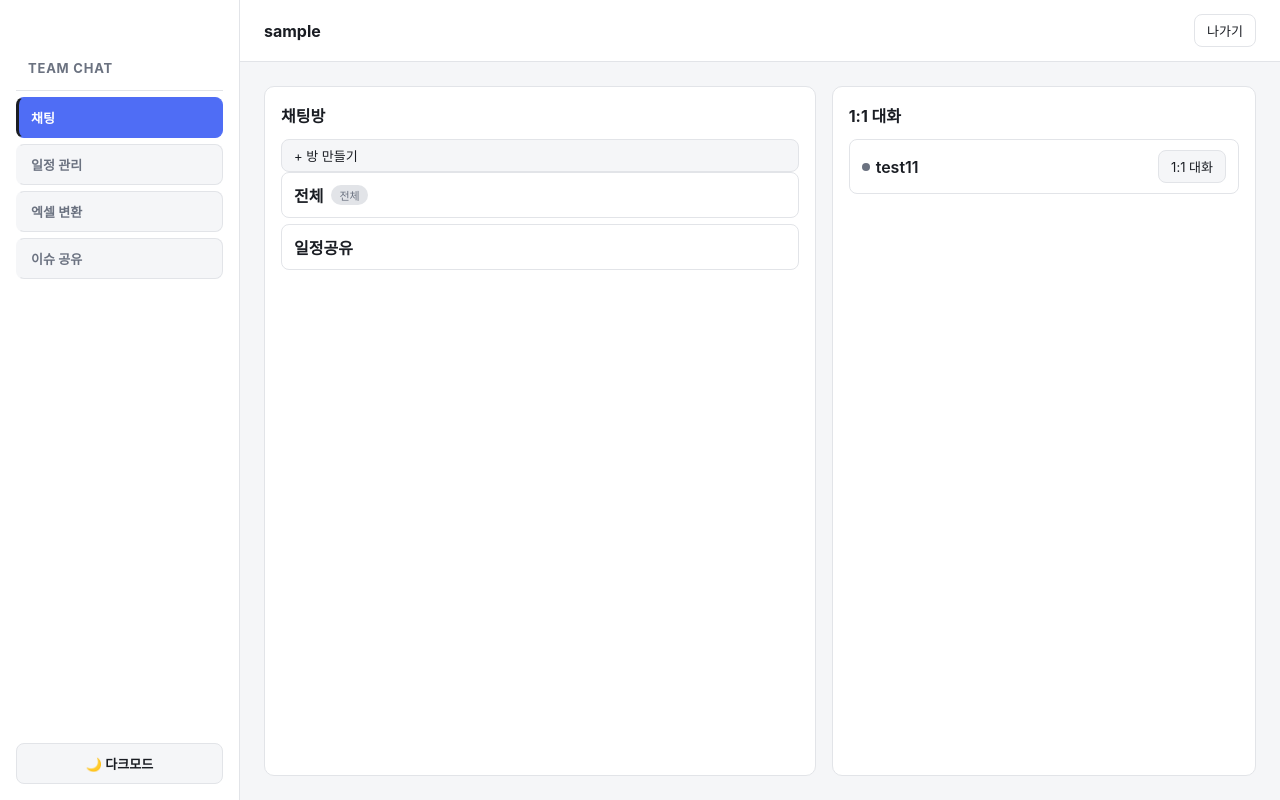
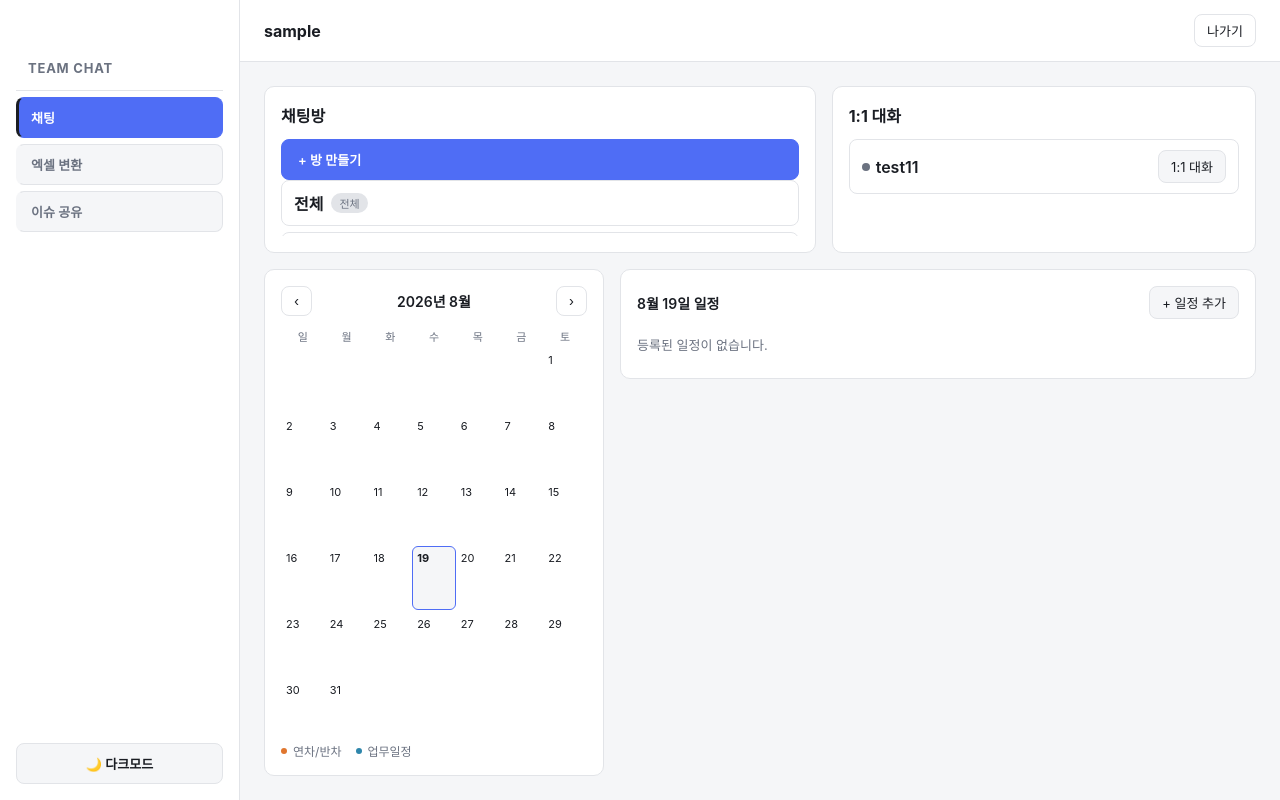
Before and after one commit to doun-min/AA, a Flask app: page /rooms in a window 1280 px wide. Run offline with Flask 3, Linux system fonts and the light colour scheme; the visitor is signed in with stand-in values (Sample User, id 1); data comes from the database, SQL or seed files in the repository; data that the repository does not hold is empty.

Commit message:
feat: 일정을 첫 화면에 통합하고 관리자 패널을 별도 라우팅으로 분리
- 일정(캘린더+목록)을 rooms.html 대시보드 하단에 그대로 얹고, 별도
  페이지였던 /schedule 라우트와 schedule.html, 사이드바 링크를 제거
- 관리자 관리/사용자 관리 패널을 /admin 전용 라우트+페이지로 분리하고
  auth.admin_required로 관리자만 접근 가능하게 함(비관리자는 403).
  사이드바 "관리자" 링크도 관리자에게만 노출
- 관련 JS(계정 삭제/관리자 지정·해제)를 admin.js로 분리
- app.py 컨텍스트 프로세서에서 is_admin을 전역 주입해 각 라우트가
  매번 넘기지 않아도 되게 정리
- "+ 방 만들기" 버튼을 .btn-primary(시그널 블루 채움)로 스타일링 —
  이 시스템에서 유일하게 hover가 있는 버튼(색상 전환만, One Accent
  Rule 유지)
- 위 변경에 맞춰 DESIGN.md/디자인 사이드카 갱신

```diff
--- a/team-chat/app.py
+++ b/team-chat/app.py
@@ -2,6 +2,7 @@ import os
 
 from flask import Flask, session
 
+import auth
 import config
 import db
 from extensions import socketio
@@ -33,12 +34,14 @@ def create_app():
     app.register_blueprint(issues_bp)
 
     @app.context_processor
-    def inject_sidebar_counts():
+    def inject_sidebar_context():
+        # 사이드바(관리자 메뉴 노출 여부 포함)는 모든 페이지에서 공통으로 쓰이므로,
+        # 각 라우트가 매번 is_admin을 넘기지 않아도 되도록 여기서 한 번에 주입한다.
         nickname = session.get("nickname")
         if not nickname:
             return {}
         total = sum(db.get_unread_message_counts(nickname).values())
-        return {"sidebar_unread_total": total}
+        return {"sidebar_unread_total": total, "is_admin": auth.is_admin(nickname)}
 
     socketio.init_app(app, async_mode="threading")
 
--- a/team-chat/routes/pages.py
+++ b/team-chat/routes/pages.py
@@ -66,7 +66,6 @@ def logout():
 @auth.login_required
 def rooms_page():
     nickname = session["nickname"]
-    is_admin = auth.is_admin(nickname)
     group_rooms = db.list_group_rooms_for(nickname)
 
     other_nicknames = [u for u in db.list_all_users() if u != nickname]
@@ -104,48 +103,50 @@ def rooms_page():
 
     # 방 종류와 무관하게 안 읽은 메시지 수 전체를 배지로 표시한다(멘션 여부 무관).
     unread_counts = db.get_unread_message_counts(nickname)
-    # 계정 삭제/관리자 지정 대상 목록(관리자 전용 패널): 관리자 계정과 본인은 애초에 제외해서 넘긴다.
-    manageable_users = []
-    admin_list = []
-    if is_admin:
-        all_detailed = db.list_all_users_detailed()
-        manageable_users = sorted(
-            (
-                {"nickname": u["nickname"], "online": u["nickname"] in online_set}
-                for u in all_detailed
-                if u["nickname"] != nickname and u["role"] != "admin"
-            ),
-            key=lambda u: (not u["online"], u["nickname"]),
-        )
-        admin_list = sorted(
-            (
-                {
-                    "nickname": u["nickname"],
-                    "online": u["nickname"] in online_set,
-                    "is_self": u["nickname"] == nickname,
-                }
-                for u in all_detailed
-                if u["role"] == "admin"
-            ),
-            key=lambda u: (not u["is_self"], not u["online"], u["nickname"]),
-        )
     return render_template(
         "rooms.html",
         nickname=nickname,
-        is_admin=is_admin,
         group_rooms=group_rooms,
         direct_people=direct_people,
         all_users=all_users,
         unread_counts=unread_counts,
+    )
+
+
+@pages_bp.route("/admin")
+@auth.admin_required
+def admin_page():
+    nickname = session["nickname"]
+    online_set = set(auth.list_active())
+    all_detailed = db.list_all_users_detailed()
+
+    # 계정 삭제/관리자 지정 대상 목록: 관리자 계정과 본인은 애초에 제외해서 넘긴다.
+    manageable_users = sorted(
+        (
+            {"nickname": u["nickname"], "online": u["nickname"] in online_set}
+            for u in all_detailed
+            if u["nickname"] != nickname and u["role"] != "admin"
+        ),
+        key=lambda u: (not u["online"], u["nickname"]),
+    )
+    admin_list = sorted(
+        (
+            {
+                "nickname": u["nickname"],
+                "online": u["nickname"] in online_set,
+                "is_self": u["nickname"] == nickname,
+            }
+            for u in all_detailed
+            if u["role"] == "admin"
+        ),
+        key=lambda u: (not u["is_self"], not u["online"], u["nickname"]),
+    )
+    return render_template(
+        "admin.html",
+        nickname=nickname,
         manageable_users=manageable_users,
         admin_list=admin_list,
     )
-
-
-@pages_bp.route("/schedule")
-@auth.login_required
-def schedule_page():
-    return render_template("schedule.html", nickname=session["nickname"])
 
 
 @pages_bp.route("/excel")
--- a/team-chat/static/css/style.css
+++ b/team-chat/static/css/style.css
@@ -5,6 +5,7 @@
   --text: #1a1d23;
   --text-muted: #6b7280;
   --primary: #4f6df5;
+  --primary-hover: #3b53d9;
   --primary-text: #ffffff;
   --danger: #e05252;
   --mention-bg: #fff3cd;
@@ -26,6 +27,7 @@
     --text: #eef0f3;
     --text-muted: #9aa0aa;
     --primary: #6b85ff;
+    --primary-hover: #829fff;
     --primary-text: #0d0f12;
     --danger: #ff6b6b;
     --mention-bg: #4a3c00;
@@ -46,6 +48,7 @@
   --text: #1a1d23;
   --text-muted: #6b7280;
   --primary: #4f6df5;
+  --primary-hover: #3b53d9;
   --primary-text: #ffffff;
   --danger: #e05252;
   --mention-bg: #fff3cd;
@@ -64,6 +67,7 @@
   --text: #eef0f3;
   --text-muted: #9aa0aa;
   --primary: #6b85ff;
+  --primary-hover: #829fff;
   --primary-text: #0d0f12;
   --danger: #ff6b6b;
   --mention-bg: #4a3c00;
@@ -140,24 +144,24 @@ body {
 
 /* layout / panels */
 /* 로그인 후 첫 화면(rooms.html)의 대시보드 그리드: 채팅방(주 업무 목록)과 1:1 대화가
-   나란히 한 행을 차지한다("1:1 대화"는 대화 상대+접속자를 합친 사람 목록이라 더 이상
-   별도 "접속 중인 사용자" 칸이 필요 없다). 관리자일 때만 하단에 관리 영역이 한 행 추가된다.
-   각 목록은 패널 안에서만 스크롤되므로(.room-list flex:1) 목록이 아무리 길어도 페이지 전체가
-   늘어나지 않는다 — chat.html의 .messages 스크롤 영역과 같은 패턴이다. */
+   나란히 한 행을 차지하고, 그 아래 한 행 전체를 일정(캘린더+목록)이 차지한다.
+   채팅방/1:1대화 목록은 패널 안에서만 스크롤되므로(.room-list flex:1) 아무리 길어도
+   페이지 전체가 늘어나지 않는다 — chat.html의 .messages 스크롤 영역과 같은 패턴이다.
+   일정 영역은 자체적으로 높이가 정해져 있고 목록도 자체 스크롤(.sched-list)이라
+   따로 flex:1을 줄 필요가 없다. */
 .layout {
   display: grid; grid-template-columns: minmax(280px, 1.3fr) minmax(240px, 1fr);
-  grid-template-rows: 1fr; grid-template-areas: "rooms direct";
+  grid-template-rows: 1fr auto; grid-template-areas: "rooms direct" "schedule schedule";
   gap: 16px; padding: 24px; max-width: 1100px; margin: 0 auto; width: 100%; box-sizing: border-box;
 }
-.layout.has-admin { grid-template-rows: 1fr auto; grid-template-areas: "rooms direct" "admin admin"; }
 .layout-rooms { grid-area: rooms; }
 .layout-direct { grid-area: direct; }
-.layout-admin { grid-area: admin; }
+.layout-schedule { grid-area: schedule; }
 
 @media (max-width: 1023px) {
-  .layout, .layout.has-admin {
+  .layout {
     grid-template-columns: 1fr; grid-template-rows: none;
-    grid-template-areas: "rooms" "direct" "admin";
+    grid-template-areas: "rooms" "direct" "schedule";
   }
 }
 
@@ -190,14 +194,21 @@ body {
 .status-dot.online { background: #2ecc71; }
 
 button { font-family: inherit; }
-.btn-secondary, .btn-danger, .btn-ghost {
+.btn-secondary, .btn-danger, .btn-ghost, .btn-primary {
   padding: 6px 12px; border-radius: 8px; border: 1px solid var(--border);
   background: var(--bg); color: var(--text); cursor: pointer; font-size: 13px;
-  text-decoration: none; display: inline-flex; align-items: center;
+  text-decoration: none; display: inline-flex; align-items: center; gap: 6px;
 }
 .btn-danger { color: #fff; background: var(--danger); border-color: var(--danger); }
 .btn-ghost { background: transparent; }
-.btn-secondary[hidden], .btn-danger[hidden], .btn-ghost[hidden] { display: none; }
+/* 화면당 하나뿐인 핵심 동작에만 쓰는 채워진 primary 버튼(One Accent Rule).
+   유일하게 hover가 있는 버튼이라, 짙어지는 색만으로(그림자/이동 없이) 상태를 알려준다. */
+.btn-primary {
+  background: var(--primary); border-color: var(--primary); color: var(--primary-text);
+  font-weight: 600; padding: 10px 16px; transition: background-color 0.2s ease, border-color 0.2s ease;
+}
+.btn-primary:hover { background: var(--primary-hover); border-color: var(--primary-hover); }
+.btn-secondary[hidden], .btn-danger[hidden], .btn-ghost[hidden], .btn-primary[hidden] { display: none; }
 
 /* chat page */
 .chat-page { position: relative; display: flex; flex-direction: column; height: 100vh; max-width: 900px; margin: 0 auto; background: var(--surface); }
@@ -415,17 +426,24 @@ button { font-family: inherit; }
 .sched-time-selects { display: flex; align-items: center; gap: 6px; }
 .sched-time-selects select { flex: 1; }
 
-/* full-page layout (schedule / excel) */
+/* full-page layout (excel) */
 .page-wrap {
   display: grid; grid-template-columns: minmax(280px, 380px) 1fr;
   gap: 20px; padding: 24px; max-width: 1100px; margin: 0 auto; align-items: start;
 }
 .page-wrap-narrow { display: flex; flex-direction: column; gap: 16px; max-width: 560px; }
+@media (max-width: 720px) {
+  .page-wrap { grid-template-columns: 1fr; }
+}
+
 .sched-calendar, .sched-list-panel {
   background: var(--surface); border: 1px solid var(--border); border-radius: var(--radius); padding: 16px;
 }
-@media (max-width: 720px) {
-  .page-wrap { grid-template-columns: 1fr; }
+/* 첫 화면(rooms.html) 대시보드에 얹히는 일정 위젯: .page-wrap과 같은 좌우 2열 구성이지만,
+   페이지 전체 패딩/최대너비는 이미 바깥 .layout이 갖고 있으므로 여긴 순수 2열 배치만 담당한다. */
+.sched-embed { display: grid; grid-template-columns: minmax(260px, 340px) 1fr; gap: 16px; align-items: start; }
+@media (max-width: 640px) {
+  .sched-embed { grid-template-columns: 1fr; }
 }
 
 /* excel page */
@@ -446,18 +464,15 @@ button { font-family: inherit; }
 }
 .defect-toolbar .spacer { flex: 1; }
 
+/* 관리자 전용 페이지 (/admin) */
+.admin-page { max-width: 900px; margin: 0 auto; padding: 24px; }
 .admin-panel {
   background: var(--surface); border: 1px solid var(--border); border-radius: var(--radius);
   padding: 14px 16px; display: flex; flex-wrap: wrap; gap: 20px;
 }
 .admin-panel-group { display: flex; flex-direction: column; gap: 8px; min-width: 220px; }
-
-/* 첫 화면(rooms.html)에서는 관리자 관리/사용자 관리 두 그룹을 이미 .panel 카드 안에
-   합쳐 넣으므로, 카드 안에 또 카드가 겹쳐 보이지 않도록 .admin-panel 자체의 배경/테두리를
-   지운다. 각 그룹의 목록은 사용자가 아무리 많아도 페이지가 늘어나지 않도록 자체 스크롤한다. */
-.layout-admin .admin-panel { background: none; border: none; padding: 0; }
-.layout-admin .admin-panel-group { flex: 1; min-width: 240px; }
-.layout-admin .room-list { max-height: 220px; overflow-y: auto; }
+/* 관리자/사용자 목록은 등록 사용자가 아무리 많아도 페이지가 한없이 늘어나지 않도록 자체 스크롤한다. */
+.admin-page .room-list { max-height: 320px; overflow-y: auto; }
 .admin-panel-group h3 { margin: 0; font-size: 13px; color: var(--text-muted); }
 .admin-panel-row { display: flex; gap: 6px; }
 .admin-panel-row input { flex: 1; padding: 7px 10px; border: 1px solid var(--border); border-radius: 8px; background: var(--bg); color: var(--text); font-size: 13px; }
--- a/team-chat/static/js/rooms.js
+++ b/team-chat/static/js/rooms.js
@@ -245,63 +245,8 @@
     });
   }
 
-  function bindDeleteUserButton(btn) {
-    btn.addEventListener("click", async () => {
-      const target = btn.dataset.nickname;
-      if (!confirm(`${target}님의 계정을 완전히 삭제할까요? 되돌릴 수 없습니다.`)) return;
-      const res = await fetch(`/api/users/${encodeURIComponent(target)}`, { method: "DELETE" });
-      const data = await res.json().catch(() => ({}));
-      if (res.ok) {
-        btn.closest("li")?.remove();
-      } else {
-        alert(data.error || "계정을 삭제하지 못했습니다.");
-      }
-    });
-  }
-
-  function bindDemoteAdminButton(btn) {
-    btn.addEventListener("click", async () => {
-      const target = btn.dataset.nickname;
-      if (!confirm(`${target}님의 관리자 권한을 해제할까요?`)) return;
-      const res = await fetch(`/api/admins/${encodeURIComponent(target)}`, { method: "DELETE" });
-      const data = await res.json().catch(() => ({}));
-      if (res.ok) {
-        window.location.reload();
-      } else {
-        alert(data.error || "관리자 해제에 실패했습니다.");
-      }
-    });
-  }
-
-  const promoteAdminBtn = document.getElementById("btn-promote-admin");
-  const promoteAdminSelect = document.getElementById("promote-admin-select");
-  const adminManageError = document.getElementById("admin-manage-error");
-  if (promoteAdminBtn && promoteAdminSelect) {
-    promoteAdminBtn.addEventListener("click", async () => {
-      if (adminManageError) adminManageError.textContent = "";
-      const target = promoteAdminSelect.value;
-      if (!target) return;
-      if (!confirm(`${target}님을 관리자로 지정할까요?`)) return;
-      const res = await fetch("/api/admins", {
-        method: "POST",
-        headers: { "Content-Type": "application/json" },
-        body: JSON.stringify({ nickname: target }),
-      });
-      const data = await res.json().catch(() => ({}));
-      if (res.ok) {
-        window.location.reload();
-      } else if (adminManageError) {
-        adminManageError.textContent = data.error || "관리자 지정에 실패했습니다.";
-      } else {
-        alert(data.error || "관리자 지정에 실패했습니다.");
-      }
-    });
-  }
-
   bindDeleteButtons();
   document.querySelectorAll(".btn-dm").forEach(bindDmButton);
-  document.querySelectorAll(".btn-delete-user").forEach(bindDeleteUserButton);
-  document.querySelectorAll(".btn-demote-admin").forEach(bindDemoteAdminButton);
 
   // room_member_added/removed(비공개 방에 초대되거나 방에서 빠짐) 발생 시
   // 예전에는 전체 새로고침(window.location.reload)으로 처리했는데, 화면이
@@ -351,20 +296,5 @@
       updateDirectPeopleDots(onlineSet);
       refreshOnlineDots(onlineSet);
     });
-
-    socket.on("user_account_deleted", (data) => {
-      document
-        .querySelector(`#manageable-users-list li[data-nickname="${CSS.escape(data.nickname)}"]`)
-        ?.remove();
-    });
-
-    // 본인의 권한 변경(알림+새로고침)은 notify.js가 처리하므로, 여기서는 다른 사람의
-    // 변경 사항만 반영한다 — 이 화면(관리자 관리 패널)을 최신 상태로 새로고침한다.
-    socket.on("admin_role_changed", (data) => {
-      const myNickname = document.body.dataset.nickname;
-      if (data.nickname !== myNickname) {
-        window.location.reload();
-      }
-    });
   }
 })();
--- a/team-chat/templates/base.html
+++ b/team-chat/templates/base.html
@@ -30,12 +30,14 @@
       채팅
       <span class="badge-count" id="sidebar-unread-badge" data-count="{{ sidebar_unread_total|default(0) }}" {% if not sidebar_unread_total %}hidden{% endif %}>{{ sidebar_unread_total|default(0) }}</span>
     </a>
-    <a class="sidebar-link {{ 'active' if request.endpoint == 'pages.schedule_page' else '' }}"
-       href="{{ url_for('pages.schedule_page') }}">일정 관리</a>
     <a class="sidebar-link {{ 'active' if request.endpoint == 'pages.excel_page' else '' }}"
        href="{{ url_for('pages.excel_page') }}">엑셀 변환</a>
     <a class="sidebar-link {{ 'active' if request.endpoint == 'pages.defect_page' else '' }}"
        href="{{ url_for('pages.defect_page') }}">이슈 공유</a>
+    {% if is_admin %}
+    <a class="sidebar-link {{ 'active' if request.endpoint == 'pages.admin_page' else '' }}"
+       href="{{ url_for('pages.admin_page') }}">관리자</a>
+    {% endif %}
   </nav>
   <button type="button" id="theme-toggle" class="sidebar-theme-toggle">🌙 다크모드</button>
 </aside>
--- a/team-chat/templates/rooms.html
+++ b/team-chat/templates/rooms.html
@@ -10,10 +10,10 @@
   <form method="post" action="{{ url_for('pages.logout') }}"><button class="btn-ghost" type="submit">나가기</button></form>
 </div>
 
-<div class="layout{% if is_admin %} has-admin{% endif %}">
+<div class="layout">
   <section class="panel layout-rooms">
     <div class="panel-header"><h2>채팅방</h2></div>
-    <button type="button" id="btn-open-create-room" class="btn-secondary">+ 방 만들기</button>
+    <button type="button" id="btn-open-create-room" class="btn-primary">+ 방 만들기</button>
     <ul class="room-list" id="group-room-list">
       {% for room in group_rooms %}
       <li class="room-item">
@@ -54,54 +54,92 @@
     </ul>
   </section>
 
-  {% if is_admin %}
-  <section class="panel layout-admin">
-    <div class="panel-header"><h2>관리자</h2></div>
-    <div class="admin-panel">
-      <div class="admin-panel-group">
-        <h3>관리자 관리</h3>
-        <ul class="room-list" id="admin-list">
-          {% for user in admin_list %}
-          <li class="room-item" data-nickname="{{ user.nickname }}">
-            <span class="room-name">
-              <span class="status-dot {{ 'online' if user.online else 'offline' }}"></span>
-              {{ user.nickname }}{% if user.is_self %} (나){% endif %}
-            </span>
-            {% if not user.is_self %}
-            <button class="btn-danger btn-demote-admin" data-nickname="{{ user.nickname }}">해제</button>
-            {% endif %}
-          </li>
-          {% endfor %}
-        </ul>
-        <div class="member-invite-row">
-          <select id="promote-admin-select">
-            <option value="">관리자로 지정할 사용자 선택</option>
-            {% for u in manageable_users %}<option value="{{ u.nickname }}">{{ '🟢' if u.online else '⚪' }} {{ u.nickname }}</option>{% endfor %}
-          </select>
-          <button type="button" id="btn-promote-admin" class="btn-secondary">관리자 지정</button>
+  <section class="layout-schedule">
+    <div class="sched-embed">
+      <div class="sched-calendar">
+        <div class="sched-cal-header">
+          <button type="button" id="sched-prev-month" class="btn-ghost">&lsaquo;</button>
+          <span id="sched-cal-title" class="sched-cal-title"></span>
+          <button type="button" id="sched-next-month" class="btn-ghost">&rsaquo;</button>
         </div>
-        <p id="admin-manage-error" class="error"></p>
+        <div class="sched-cal-weekdays">
+          <span>일</span><span>월</span><span>화</span><span>수</span><span>목</span><span>금</span><span>토</span>
+        </div>
+        <div id="sched-cal-grid" class="sched-cal-grid"></div>
+        <div class="sched-legend">
+          <span class="sched-legend-item"><i class="sched-dot sched-dot-leave"></i>연차/반차</span>
+          <span class="sched-legend-item"><i class="sched-dot sched-dot-work"></i>업무일정</span>
+        </div>
       </div>
 
-      <div class="admin-panel-group">
-        <h3>사용자 관리</h3>
-        <ul class="room-list" id="manageable-users-list">
-          {% for user in manageable_users %}
-          <li class="room-item" data-nickname="{{ user.nickname }}">
-            <span class="room-name">
-              <span class="status-dot {{ 'online' if user.online else 'offline' }}"></span>
-              {{ user.nickname }}
-            </span>
-            <button class="btn-danger btn-delete-user" data-nickname="{{ user.nickname }}">계정 삭제</button>
-          </li>
-          {% endfor %}
-          {% if not manageable_users %}<li class="empty">삭제할 수 있는 사용자가 없습니다.</li>{% endif %}
-        </ul>
+      <div class="sched-list-panel">
+        <div class="sched-list-header">
+          <span id="sched-list-title" class="sched-list-title"></span>
+          <button type="button" id="sched-add-btn" class="btn-secondary">+ 일정 추가</button>
+        </div>
+        <ul id="sched-list" class="sched-list"></ul>
       </div>
     </div>
   </section>
-  {% endif %}
 </div>
+</div>
+
+<div id="sched-modal" class="modal-overlay" hidden>
+  <div class="modal">
+    <div class="modal-header">
+      <h2 id="sched-modal-title">일정 추가</h2>
+      <button type="button" class="modal-close" id="sched-modal-close">&times;</button>
+    </div>
+    <form id="sched-form" class="modal-body">
+      <input type="hidden" id="sched-form-id">
+      <label>구분
+        <select id="sched-category">
+          <option value="annual">연차</option>
+          <option value="half_day">반차</option>
+          <option value="work">업무일정</option>
+        </select>
+      </label>
+
+      <label>시작 일자
+        <div class="sched-date-selects">
+          <select id="sched-start-year"></select>년
+          <select id="sched-start-month"></select>월
+          <select id="sched-start-day"></select>일
+        </div>
+      </label>
+      <div id="sched-start-time-row" class="sched-time-row" hidden>
+        <span class="sched-time-label">시작 시간</span>
+        <div class="sched-time-selects">
+          <select id="sched-start-hour"></select> :
+          <select id="sched-start-minute"></select>
+        </div>
+      </div>
+
+      <label>종료 일자
+        <div class="sched-date-selects">
+          <select id="sched-end-year"></select>년
+          <select id="sched-end-month"></select>월
+          <select id="sched-end-day"></select>일
+        </div>
+      </label>
+      <div id="sched-end-time-row" class="sched-time-row" hidden>
+        <span class="sched-time-label">종료 시간</span>
+        <div class="sched-time-selects">
+          <select id="sched-end-hour"></select> :
+          <select id="sched-end-minute"></select>
+        </div>
+      </div>
+
+      <label>내용 <input type="text" id="sched-title" maxlength="100" placeholder="일정 내용 (연차/반차는 생략 가능)"></label>
+      <p id="sched-error" class="error"></p>
+      <div class="modal-actions">
+        <button type="button" id="sched-delete-btn" class="btn-danger" hidden>삭제</button>
+        <span class="spacer"></span>
+        <button type="button" id="sched-cancel-btn" class="btn-ghost">취소</button>
+        <button type="submit" class="btn-secondary">저장</button>
+      </div>
+    </form>
+  </div>
 </div>
 
 <div id="create-room-modal" class="modal-overlay" hidden>
@@ -146,4 +184,5 @@
 </div>
 
 <script src="{{ url_for('static', filename='js/rooms.js') }}"></script>
+<script src="{{ url_for('static', filename='js/schedule.js') }}"></script>
 {% endblock %}
```
Also changed, not shown: team-chat/DESIGN.md (+17 -8 lines), team-chat/auth.py (+14 -1 lines), team-chat/static/js/admin.js (added, +75 -0 lines), team-chat/templates/admin.html (added, +55 -0 lines), team-chat/templates/schedule.html (deleted, +0 -94 lines), team-chat/.impeccable/design.json.
